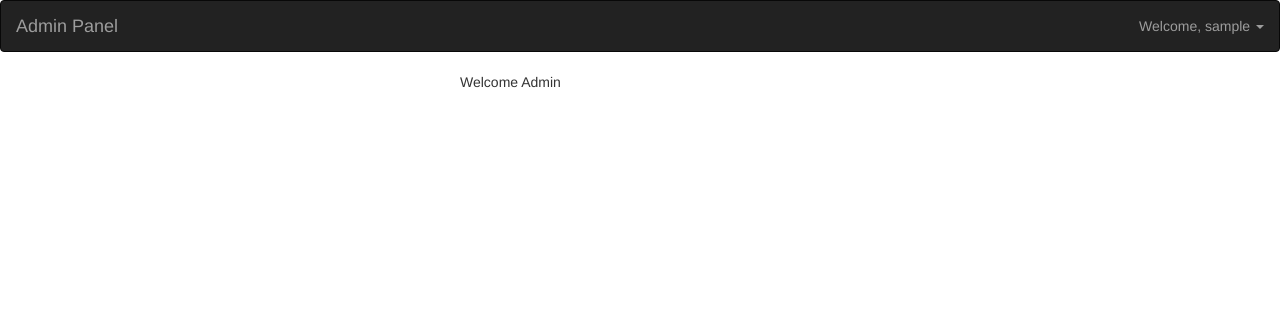
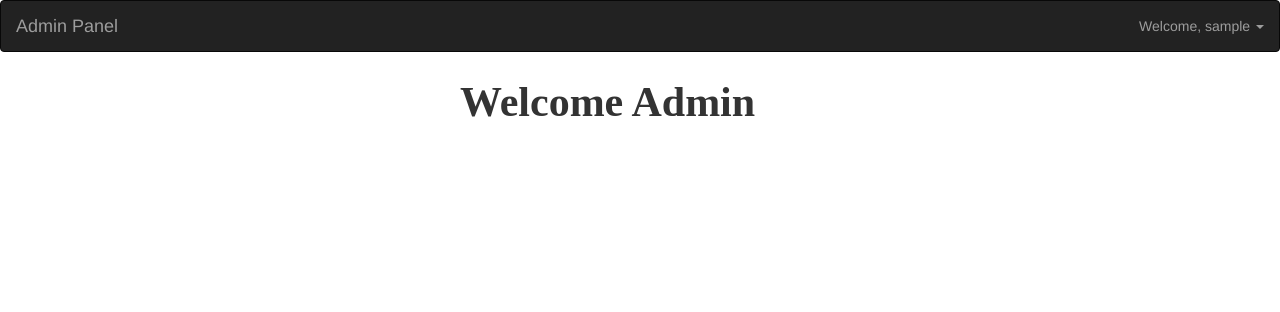
Before and after one commit to Kris-2015/employee_manager, a PHP site: page /acl.php in a window 1280 px wide. Shown: the top 312 px of the page. Run offline with PHP 8.4, Linux system fonts and the light colour scheme; the visitor is signed in with stand-in values (Sample User, id 1); data that the repository does not hold is empty.

Commit message:
add new class in css file

```diff
--- a/css/cover.css
+++ b/css/cover.css
@@ -7,3 +7,10 @@
 {
 	background-image: url(image/wood.jpg);
 }
+
+.welcome_user
+{
+	font-family: "Times New Roman", Times, serif;
+	font-size: 3em;
+	font-weight: bold;
+}
```
